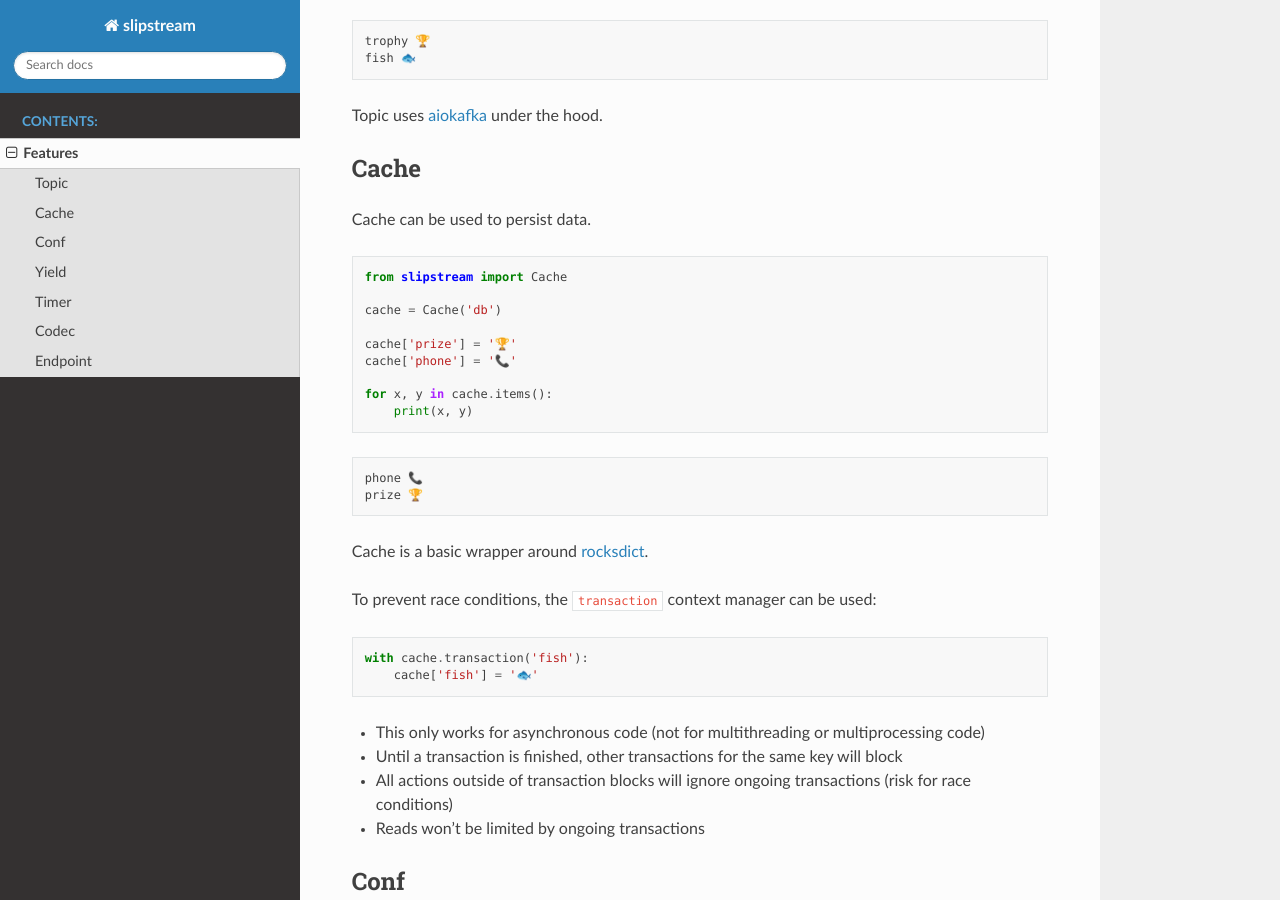
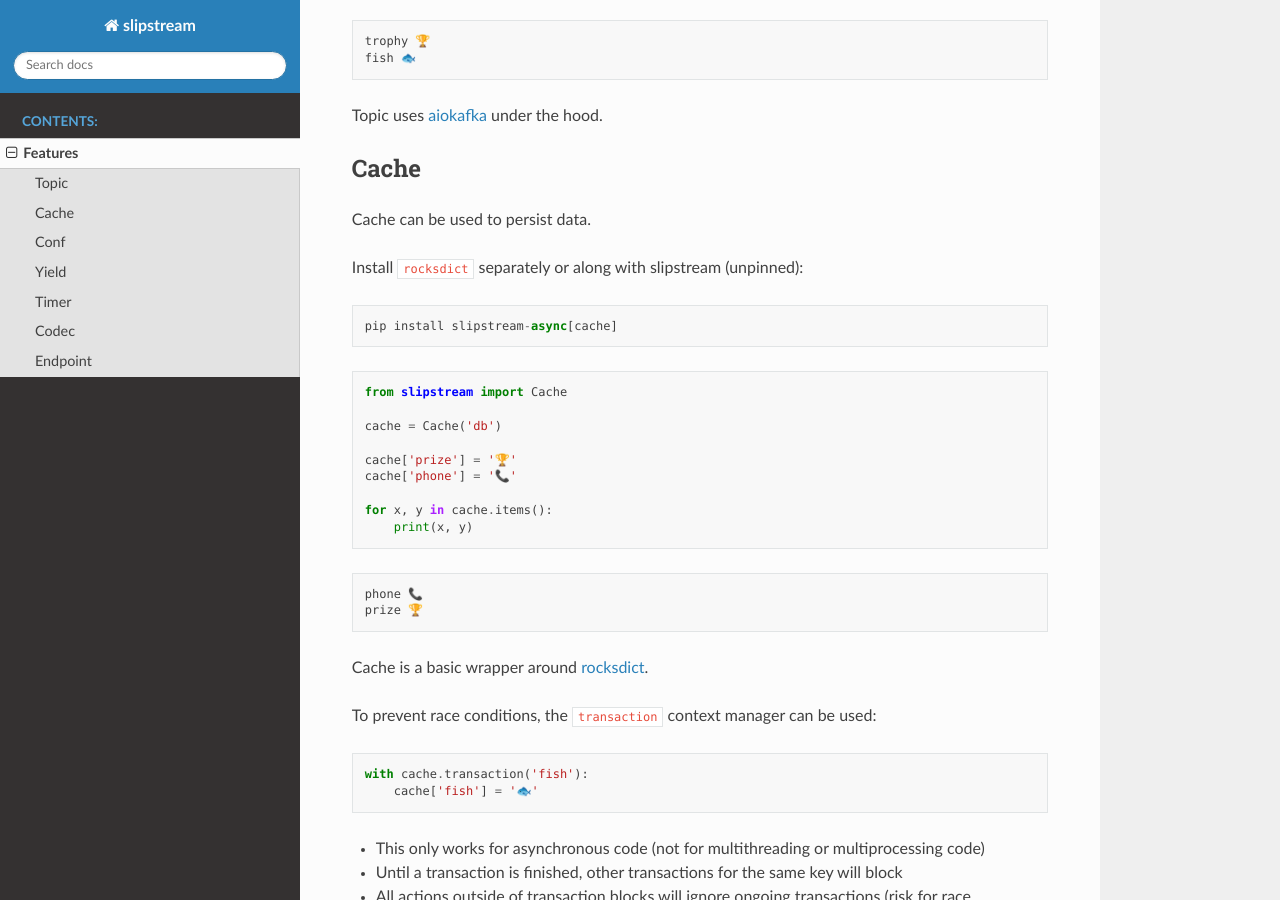
Before and after one commit to Menziess/slipstream-async, a Sphinx documentation site: the page built from docs/source/features.rst, in a window 1280 px wide and 900 px high, scrolled down 661 px. Built offline with Sphinx 7.4.7 and the Read the Docs theme 3.1.0, drawn with Linux system fonts in a browser that asks for light colours; pages that are not in the unit, such as notebooks, are missing from menus.

Commit message:
Docs update on installing rocksdict in order to use Cache.

```diff
--- a/docs/source/features.rst
+++ b/docs/source/features.rst
@@ -43,6 +43,10 @@ Cache
 -----
 
 Cache can be used to persist data.
+
+Install ``rocksdict`` separately or along with slipstream (unpinned)::
+
+    pip install slipstream-async[cache]
 
 ::
 
```
